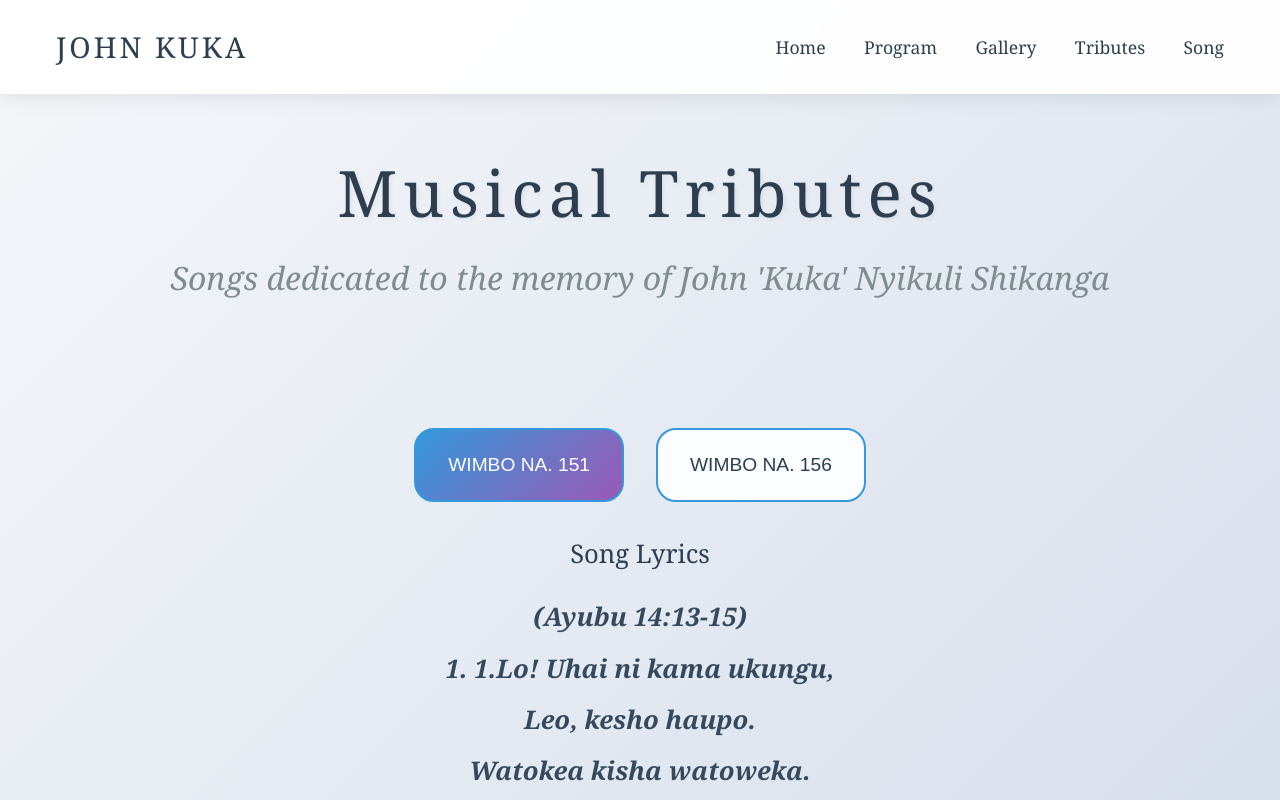
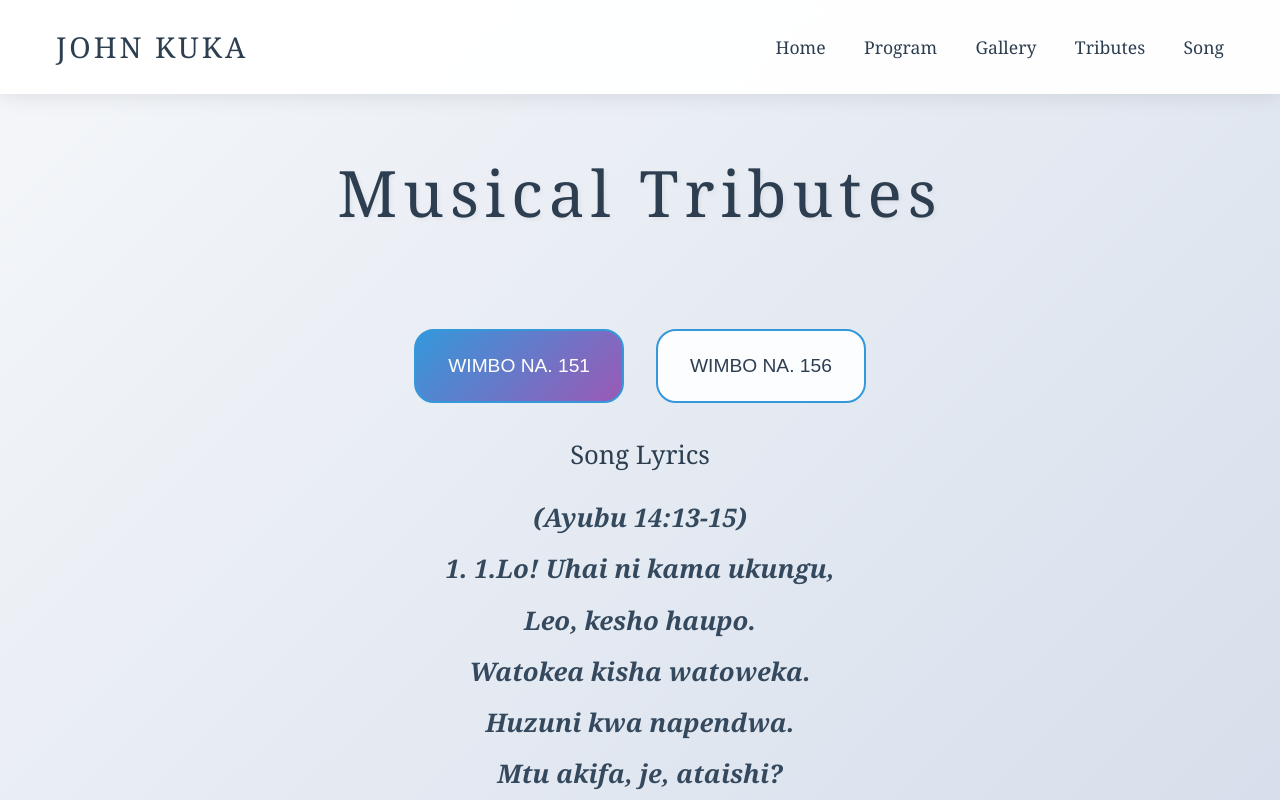
Before and after one commit to Otaku-Sensei254/Farewell, a React (Vite) app: page /song in a window 1280 px wide. Shown: the top 800 px of the page. Built offline with nearby package versions, Linux system fonts and the light colour scheme.

Commit message:
dedicated removed

```diff
--- a/src/components/SongPage.jsx
+++ b/src/components/SongPage.jsx
@@ -270,7 +270,6 @@ const SongPage = () => {
     <SongContainer>
       <SongHeader>
         <SongTitle>Musical Tributes</SongTitle>
-        <SongSubtitle>Songs dedicated to the memory of John 'Kuka' Nyikuli Shikanga</SongSubtitle>
       </SongHeader>
 
       <SongSelector>
```
